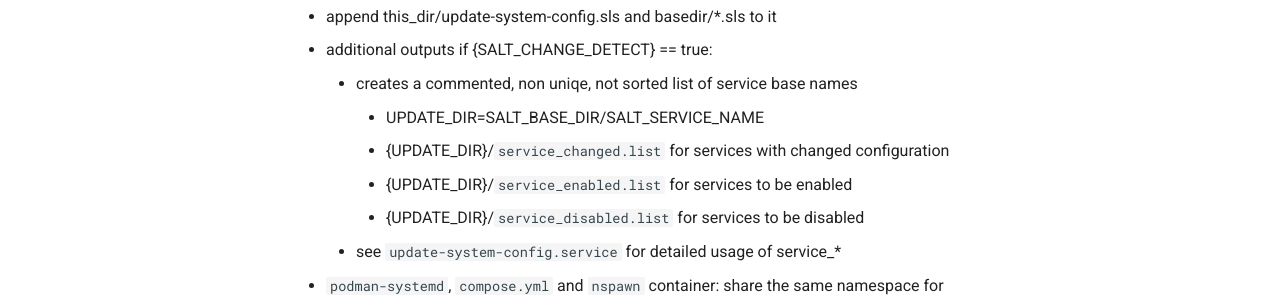
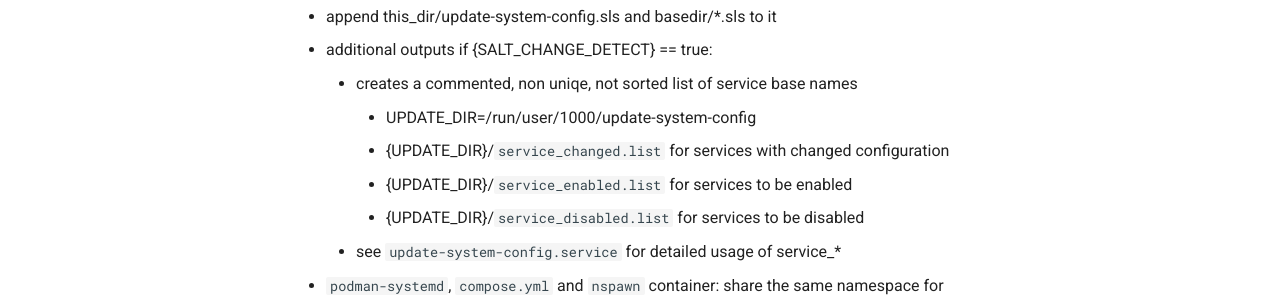
Before and after one commit to wuxxin/infra-shared, an MkDocs documentation site: the page built from docs/butane.md, in a window 1280 px wide and 900 px high, scrolled down 1437 px. Shown: the part 441-741 px from the top of the window. Built offline with MkDocs 1.6.1 and Material for MkDocs 9.7.7, drawn with Linux system fonts in a browser that asks for light colours.

Commit message:
rrevert to hardcoded path

```diff
--- a/docs/butane.md
+++ b/docs/butane.md
@@ -69,7 +69,7 @@ the saltstack spec file is created from a subset of the final butane yaml
 - append this_dir/update-system-config.sls and basedir/*.sls to it
 - additional outputs if {SALT_CHANGE_DETECT} == true:
     - creates a commented, non uniqe, not sorted list of service base names
-        - UPDATE_DIR=SALT_BASE_DIR/SALT_SERVICE_NAME
+        - UPDATE_DIR=/run/user/1000/update-system-config
         - {UPDATE_DIR}/`service_changed.list` for services with changed configuration
         - {UPDATE_DIR}/`service_enabled.list` for services to be enabled
         - {UPDATE_DIR}/`service_disabled.list` for services to be disabled
```
Also changed, not shown: 1 other file.
